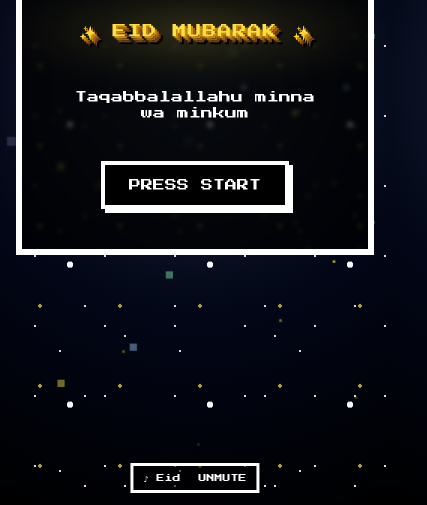
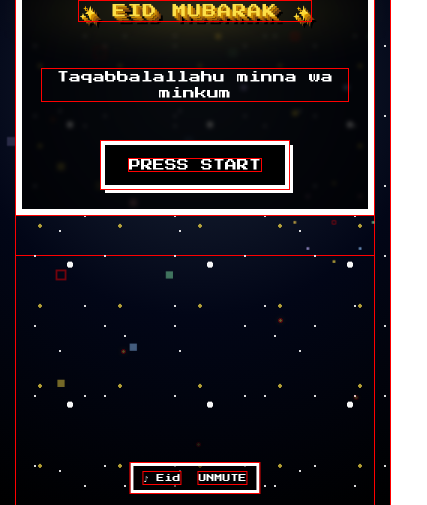
Before and after one commit to YOLO-GIT/Raya-2026, a website: page index.html in a window 390 px wide. Shown: the part 339-844 px from the top of the page, 427 px wide, since content can reach past the window. Drawn offline with Linux system fonts and the light colour scheme.

Commit message:
Refactor layout structure and improve CSS for better responsiveness; hide overflow and adjust max-width settings

```diff
--- a/index.html
+++ b/index.html
@@ -22,7 +22,7 @@
     </style>
 </head>
 
-<body class="text-white min-h-screen flex items-center justify-center px-4">
+<body class="text-white min-h-screen px-4 overflow-x-hidden">
 
     <!-- Menu button -->
     <button id="menuBtn" class="menu-btn">
@@ -62,7 +62,12 @@
     <div class="lantern small left2">🏮</div>
     <div class="lantern small right2">🏮</div> -->
 
-    <div id="startScreen" class="game-screen w-full max-w-none sm:max-w-lg md:max-w-xl">
+    <!-- WRAPPER -->
+    <div class="min-h-screen flex items-center justify-center">
+
+        <div class="w-full flex justify-center">
+            <!-- ALL your screens here -->
+            <div id="startScreen" class="game-screen w-full max-w-lg sm:max-w-xl p-5 sm:p-10">
 
                 <div class="text-3xl sm:text-4xl md:text-5xl float mb-6">🌙</div>
                 <div class="corner-deco top-left hidden sm:block">🕌</div>
@@ -89,7 +94,7 @@
             </div>
 
 
-    <div id="eidScreen" class="game-screen hidden w-full max-w-md sm:max-w-lg md:max-w-xl">
+            <div id="eidScreen" class="game-screen w-full hidden max-w-lg sm:max-w-xl p-5 sm:p-10">
 
                 <h1 class="text-sm sm:text-2xl md:text-2xl mb-6 pixel-3d title-glow">
                     ✨ EID MUBARAK ✨
@@ -115,7 +120,7 @@
 
             <!-- About Us -->
 
-    <div id="aboutScreen" class="game-screen hidden w-full max-w-md sm:max-w-lg md:max-w-xl">
+            <div id="aboutScreen" class="game-screen hidden w-full max-w-lg sm:max-w-xl p-5 sm:p-10">
 
                 <h1 class="text-xl mb-6 pixel-3d">ABOUT</h1>
 
@@ -130,8 +135,10 @@
                 </button>
 
             </div>
+        </div>
+    </div>
 
-    <div class="music-player flex flex-wrap justify-center items-center gap-2 text-center">
+    <div class="music-player flex items-center justify-center gap-2 text-center max-w-[90vw]">
         <span class="hidden sm:inline">♪ Eid Theme</span>
         <span class="sm:hidden">♪ Eid</span>
         <button id="musicToggle">UNMUTE</button>
--- a/src/input.css
+++ b/src/input.css
@@ -1,6 +1,16 @@
 @import "tailwindcss";
 
 @layer components {
+
+    * {
+        outline: 1px solid red;
+    }
+
+    html,
+    body {
+        overflow-x: hidden;
+        max-width: 100vw;
+    }
 
     body {
         background: radial-gradient(circle at center,
@@ -117,6 +127,7 @@
         border: 6px solid white;
         padding: 40px;
         text-align: center;
+        margin-bottom: 40px;
 
         background: rgba(0, 0, 0, 0.75);
         backdrop-filter: blur(2px);
@@ -601,6 +612,11 @@
         justify-content: center;
         gap: 10px;
 
+        max-width: 90vw;
+        /* 🔥 IMPORTANT */
+        overflow: hidden;
+        /* 🔥 prevent overflow */
+
         background: rgba(0, 0, 0, 0.6);
         border: 3px solid white;
 
@@ -686,7 +702,7 @@
     .menu-btn {
         position: fixed;
         top: 15px;
-        right: 15px;
+        right: 10px;
 
         background: black;
         border: 3px solid white;
```
Also changed, not shown: src/output.css. Lines whose indentation alone changed are shown as unchanged.
